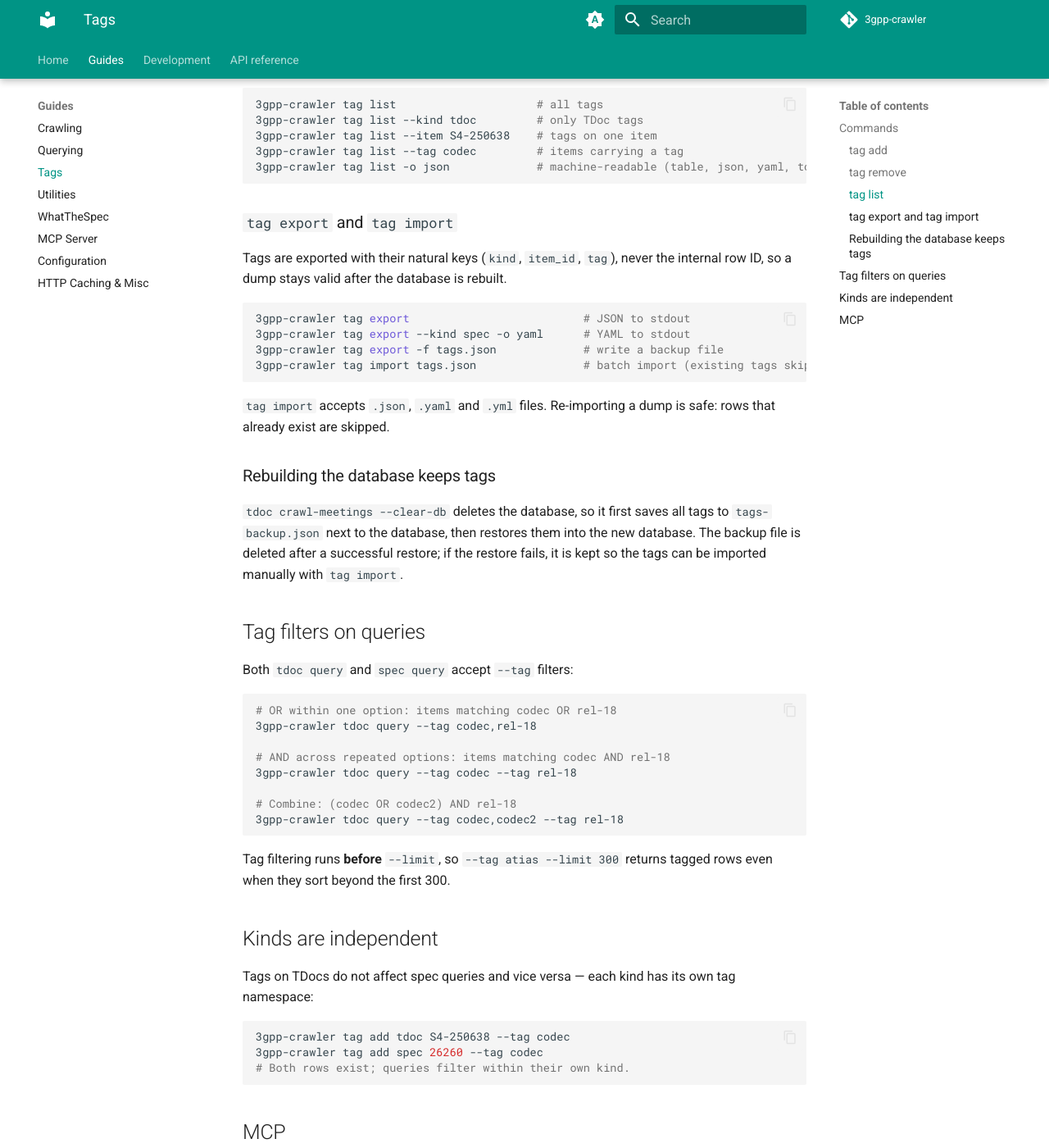
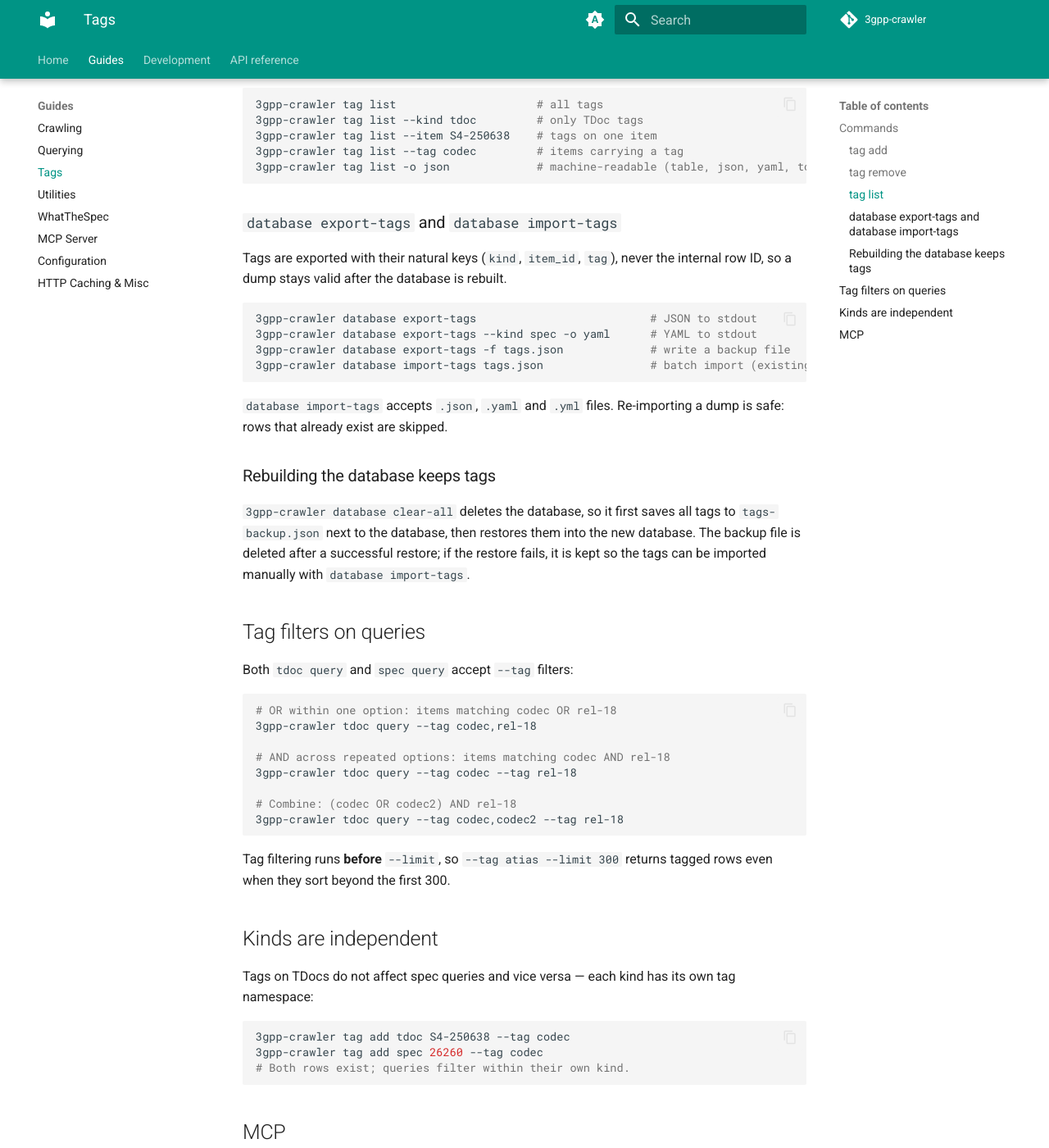
Before and after one commit to jr2804/3gpp-crawler, an MkDocs documentation site: the page built from docs/tags.md, in a window 1280 px wide and 1400 px high, scrolled down 835 px. Shown: the whole window at 82% size. Built offline with MkDocs 1.6.1 and Material for MkDocs 9.7.7, drawn with Linux system fonts in a browser that asks for light colours; comment, search, counter and statistics services are not loaded; some of the changed text lies outside the part shown.

Commit message:
docs: document database command group and MCP tools

````diff
--- a/docs/tags.md
+++ b/docs/tags.md
@@ -38,27 +38,27 @@ directories, no copying.
 3gpp-crawler tag list -o json             # machine-readable (table, json, yaml, toon, ison)
 ```
 
-### `tag export` and `tag import`
+### `database export-tags` and `database import-tags`
 
 Tags are exported with their natural keys (`kind`, `item_id`, `tag`), never
 the internal row ID, so a dump stays valid after the database is rebuilt.
 
 ```bash
-3gpp-crawler tag export                          # JSON to stdout
-3gpp-crawler tag export --kind spec -o yaml      # YAML to stdout
-3gpp-crawler tag export -f tags.json             # write a backup file
-3gpp-crawler tag import tags.json                # batch import (existing tags skipped)
+3gpp-crawler database export-tags                          # JSON to stdout
+3gpp-crawler database export-tags --kind spec -o yaml      # YAML to stdout
+3gpp-crawler database export-tags -f tags.json             # write a backup file
+3gpp-crawler database import-tags tags.json                # batch import (existing tags skipped)
 ```
 
-`tag import` accepts `.json`, `.yaml` and `.yml` files. Re-importing a dump is
+`database import-tags` accepts `.json`, `.yaml` and `.yml` files. Re-importing a dump is
 safe: rows that already exist are skipped.
 
 ### Rebuilding the database keeps tags
 
-`tdoc crawl-meetings --clear-db` deletes the database, so it first saves all
+`3gpp-crawler database clear-all` deletes the database, so it first saves all
 tags to `tags-backup.json` next to the database, then restores them into the
 new database. The backup file is deleted after a successful restore; if the
-restore fails, it is kept so the tags can be imported manually with `tag import`.
+restore fails, it is kept so the tags can be imported manually with `database import-tags`.
 
 ## Tag filters on queries
 
@@ -92,4 +92,5 @@ own tag namespace:
 ## MCP
 
 Tags are also exposed via the MCP server: `tag_add`, `tag_remove`,
-`tag_list` — see [MCP Server](mcp.md).
+`tag_list`, plus `database_export_tags` / `database_import_tags` for
+backup dumps — see [MCP Server](mcp.md).
````
Also changed, not shown: docs/mcp.md (+11 -0 lines), skills/3gpp-crawler/SKILL.md (+2 -1 lines), skills/3gpp-crawler/references/cli-quick-ref.md (+2 -2 lines).
